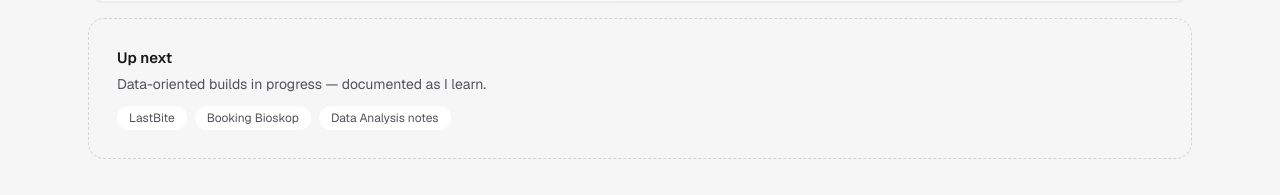
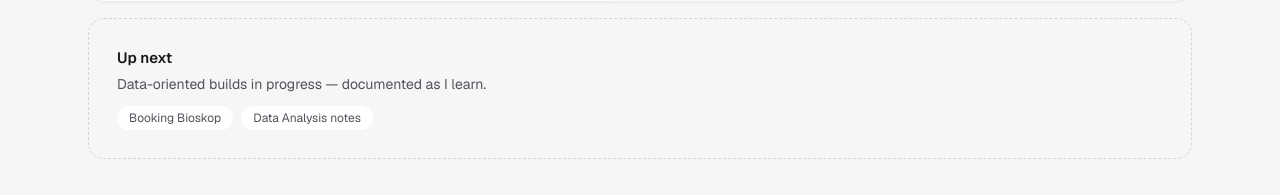
Before and after one commit to NauvalXQF/portfolio, a Next.js app: page / in a window 1280 px wide. Shown: the part 3892-4087 px from the top of the page. Built offline with nearby package versions, Linux system fonts and the light colour scheme.

Commit message:
chore: remove LastBite from upcoming list

```diff
--- a/dictionaries/en.ts
+++ b/dictionaries/en.ts
@@ -136,7 +136,7 @@ export const en: Dictionary = {
     roleLabel: "Role",
     upcomingTitle: "Up next",
     upcomingDesc: "Data-oriented builds in progress — documented as I learn.",
-    upcomingItems: ["LastBite", "Booking Bioskop", "Data Analysis notes"],
+    upcomingItems: ["Booking Bioskop", "Data Analysis notes"],
     emptyTitle: "No projects in this category yet.",
   },
   contact: {
--- a/dictionaries/id.ts
+++ b/dictionaries/id.ts
@@ -132,7 +132,7 @@ export const id: Dictionary = {
     roleLabel: "Peran",
     upcomingTitle: "Berikutnya",
     upcomingDesc: "Build berorientasi data yang sedang jalan — didokumentasikan sambil belajar.",
-    upcomingItems: ["LastBite", "Booking Bioskop", "Catatan Data Analysis"],
+    upcomingItems: ["Booking Bioskop", "Catatan Data Analysis"],
     emptyTitle: "Belum ada proyek di kategori ini.",
   },
   contact: {
```
